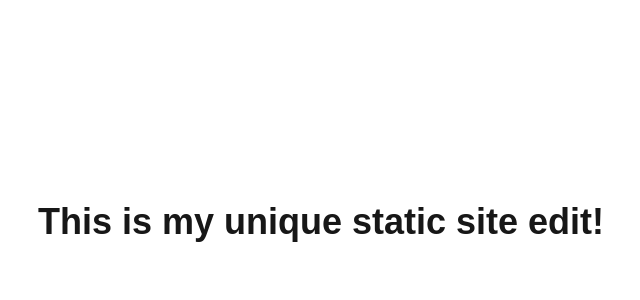
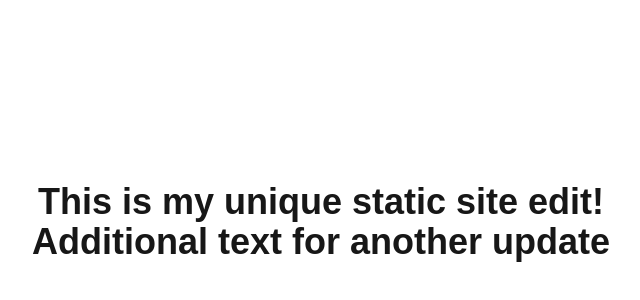
Before and after one commit to DelvalleAngel-FS/my-static-site, a Next.js app: page / in a window 1280 px wide. Shown: the part 178-478 px from the top of the page, without its empty margins (319-959 px from the left). Built offline with nearby package versions, Linux system fonts and the light colour scheme.

Commit message:
update
Unique edit for Netlify deployment and to show change

```diff
--- a/app/page.js
+++ b/app/page.js
@@ -6,6 +6,7 @@
       <h1 className="text-4xl font-bold">
         This is my unique static site edit!
       </h1>
+      <h1 className="text-4xl font-bold">Additional text for another update</h1>
     </main>
   );
 }
```
